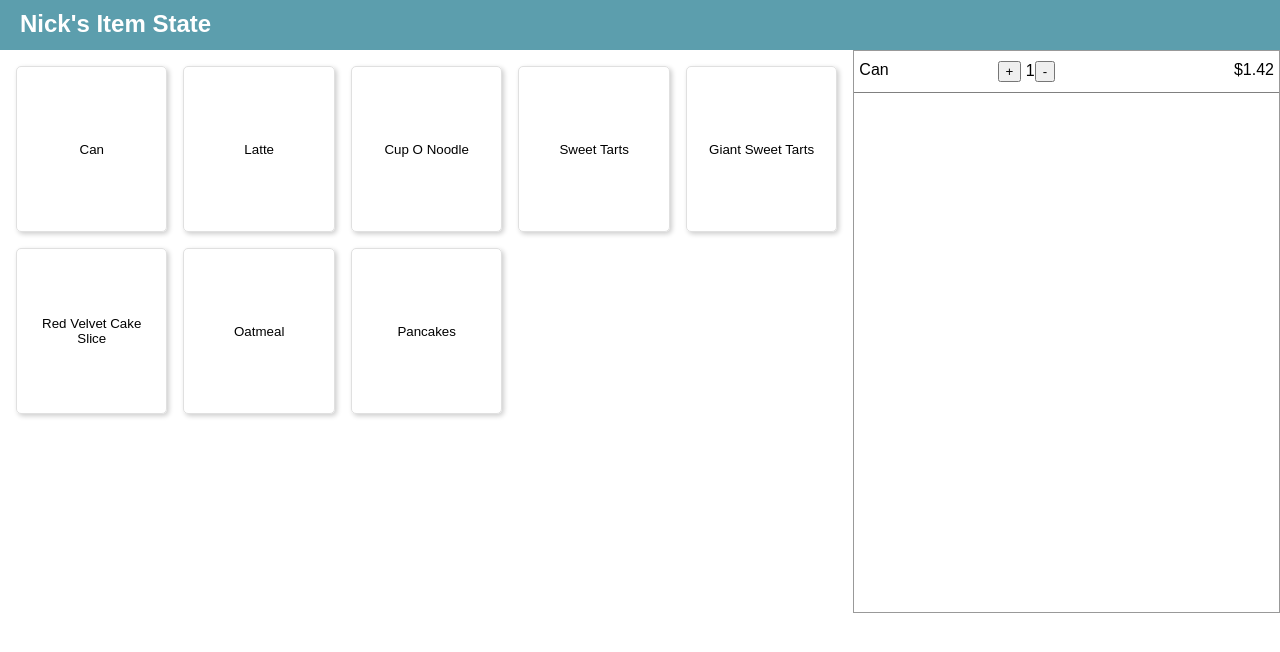
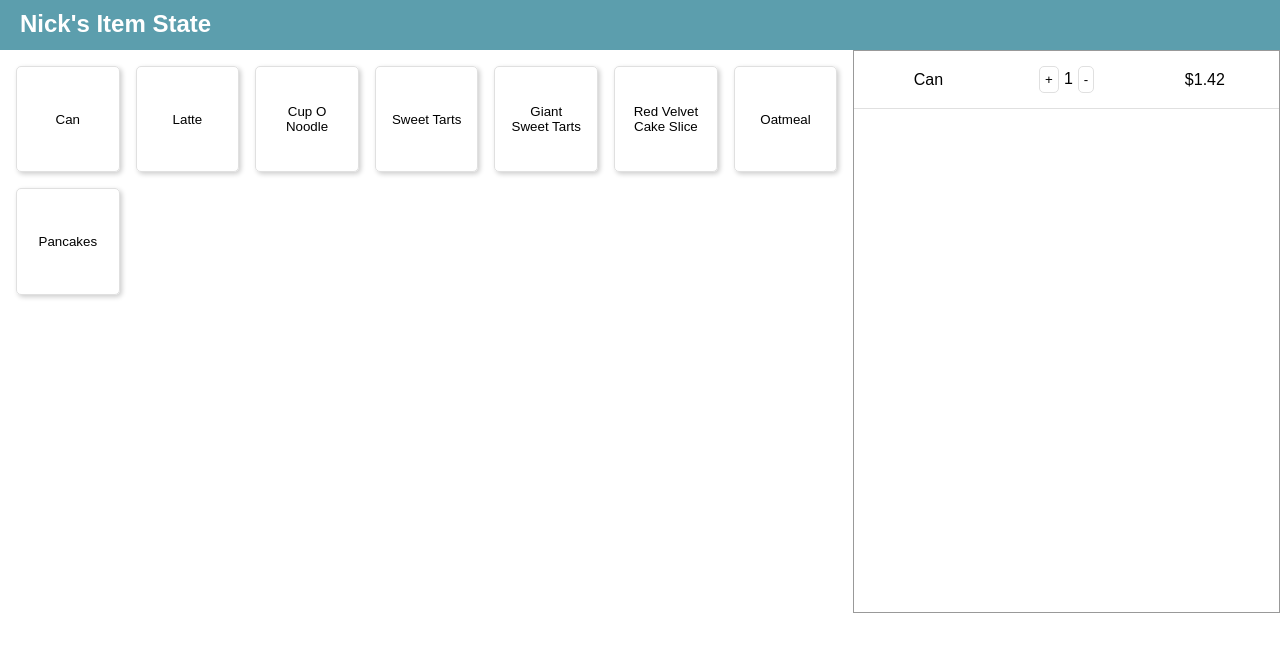
Before and after one commit to krames12/state-practice-in-react, a React (Create React App) app: page / in a window 1280 px wide. Both pictures are taken after a click on the button "Can". Shown: the top 652 px of the page. Built offline with nearby package versions, Linux system fonts and the light colour scheme.

Commit message:
itemlist grid fits more buttons, checkout item styling in progress

```diff
--- a/src/App.css
+++ b/src/App.css
@@ -12,6 +12,7 @@
     "item-list item-list checkout"
     "item-list item-list checkout"
     "item-list item-list checkout"
+    "item-list item-list checout-totals"
 }
 
 header {
@@ -28,11 +29,13 @@ header h2 {
 .item-container {
   display: grid;
   padding: 1rem;
-  grid-template-columns: repeat(auto-fill, minmax(150px, 1fr));
-  grid-template-rows: repeat(auto-fill, minmax(150px, 1fr));
+  overflow-y: scroll;
+  grid-template-columns: repeat(auto-fill, minmax(100px, 1fr));
+  grid-template-rows: repeat(6, minmax(100px, 1fr));
   grid-column-gap: 1rem;
   grid-row-gap: 1rem;
-  grid-area: item-list
+  grid-area: item-list;
+  grid-auto-rows: minmax(150px, 1fr);
 }
 
 .item {
@@ -49,3 +52,20 @@ header h2 {
 #checkout-container {
   grid-area: checkout;
 }
+
+.checkout-item-container {
+  padding: 15px 5px;
+  border-bottom: 1px solid var(--light-grey);
+  display: grid;
+  grid-template-columns: repeat(3, 1fr);
+  justify-items: center;
+  align-items: center;
+}
+
+.qty-button {
+  background: none;
+  padding: 5px;
+  margin: 0 5px;
+  border: 1px solid var(--light-grey);
+  border-radius: 5px;
+}
--- a/src/CheckoutItem.js
+++ b/src/CheckoutItem.js
@@ -12,20 +12,23 @@ class CheckoutItem extends Component {
             <CheckoutConsumer>
                 { ({ actions }) => (
 
-                    <ItemContainer>
+                    <div className="checkout-item-container">
                         <div className="checkout-name">
                             {this.props.name}
                         </div>
                         <div className="checkout-qty">
                             <button
+                                className="qty-button"
                                 onClick={ () => actions.qtyIncrement(this.props) }
-                                >+</button> {this.props.qty}
+                            >+</button>
+                            {this.props.qty}
                             <button
+                                className="qty-button"
                                 onClick={ () => actions.qtyDecrement(this.props) }
                             >-</button>
                         </div>
                         <span className="line-price">&#36;{this.props.lineTotal} </span>
-                    </ItemContainer>
+                    </div>
                 ) }
             </CheckoutConsumer>
         )
@@ -33,10 +36,3 @@ class CheckoutItem extends Component {
 }
 
 export default CheckoutItem;
-
-const ItemContainer = styled.div`
-    padding: 10px 5px;
-    border-bottom: 1px solid grey;
-    display: grid;
-    grid-template-columns repeat(3, 1fr);
-`
```
